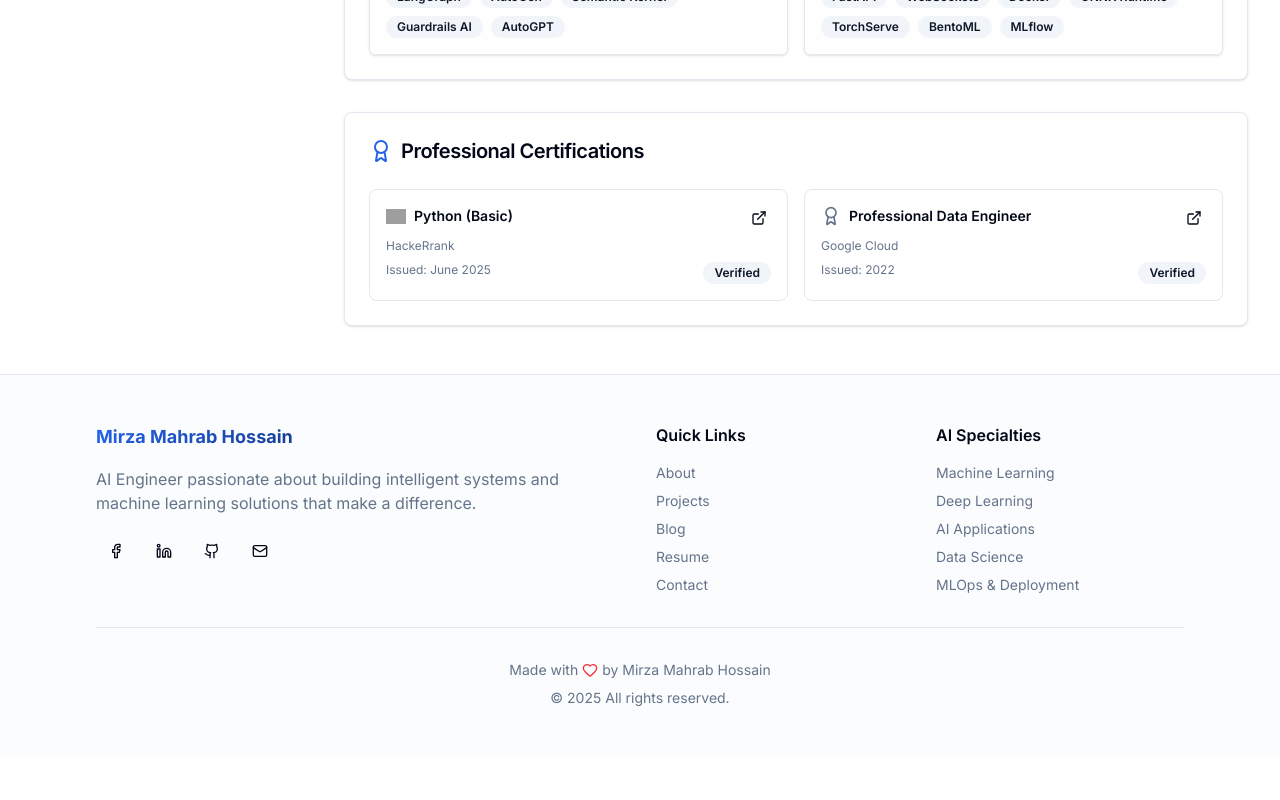
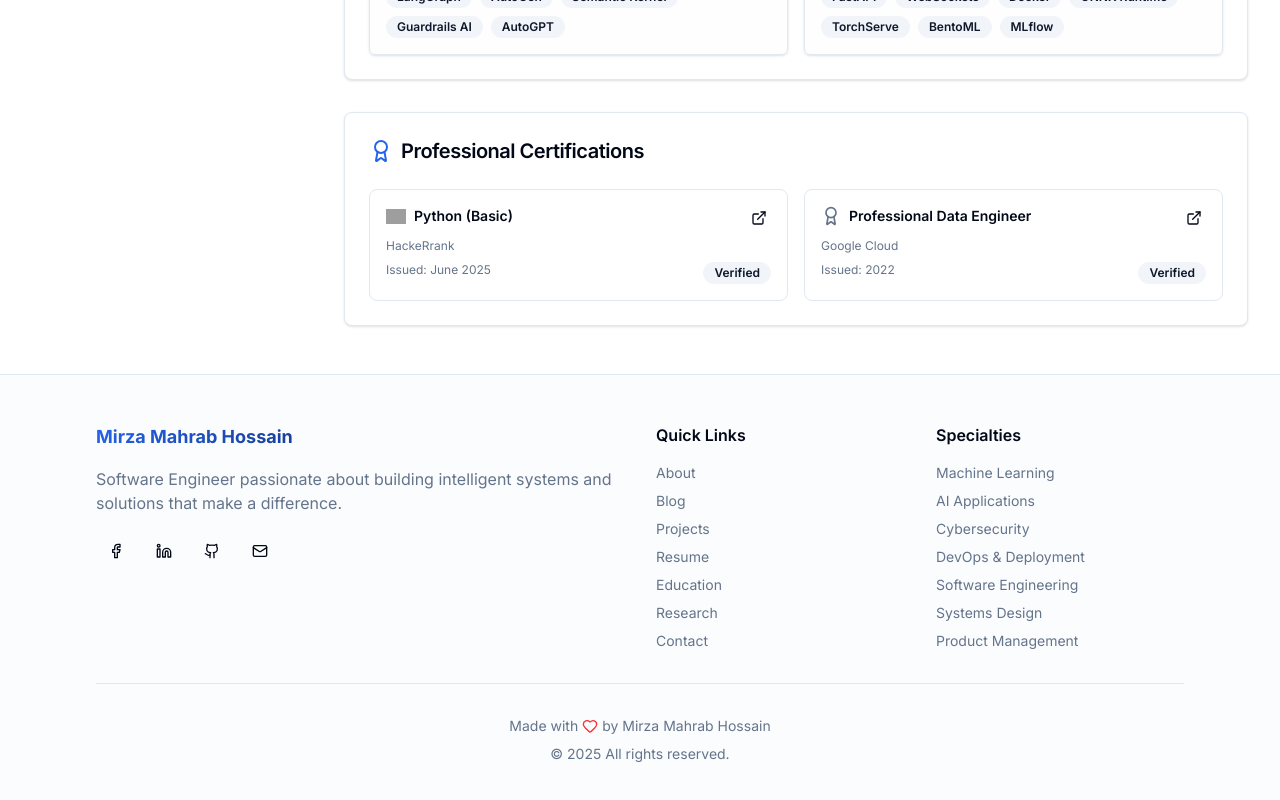
Before and after one commit to Mahrjose/Portfolio, a Next.js app: page /resume in a window 1280 px wide. Shown: the part 2309-3109 px from the top of the page. Before the commit the page ends 3065 px from the top, so only its background shows below. Built offline with nearby package versions, Linux system fonts and the light colour scheme; grey boxes are pictures that could not be loaded.

Commit message:
feat: update Blog link in Navigation to direct to external site

```diff
--- a/src/components/layout/footer.tsx
+++ b/src/components/layout/footer.tsx
@@ -1,3 +1,5 @@
+'use-client'
+
 import Link from "next/link"
 import { Heart } from "lucide-react"
 import { SocialIcons } from "@/components/layout/social-icons"
@@ -8,63 +10,106 @@
     <footer className="bg-muted/30 border-t">
       <div className="max-w-6xl mx-auto px-4 sm:px-6 lg:px-8 py-12">
         <div className="grid md:grid-cols-4 gap-8">
+          {/* Left Column: Branding + Socials */}
           <div className="md:col-span-2">
-            <h3 className="font-bold text-lg mb-4 gradient-text">Mirza Mahrab Hossain</h3>
+            <h3 className="font-bold text-lg mb-4 gradient-text">
+              Mirza Mahrab Hossain
+            </h3>
             <p className="text-muted-foreground mb-4">
-              AI Engineer passionate about building intelligent systems and machine learning solutions that make a
+              Software Engineer passionate about building intelligent systems and solutions that make a
               difference.
             </p>
             <SocialIcons social={portfolioData.hero.social} />
           </div>
 
+          {/* Quick Links */}
           <div>
             <h4 className="font-semibold mb-4">Quick Links</h4>
             <ul className="space-y-2 text-sm">
               <li>
-                <Link href="/about" className="text-muted-foreground hover:text-primary transition-colors">
+                <Link
+                  href="/about"
+                  className="text-muted-foreground hover:text-primary transition-colors"
+                >
                   About
                 </Link>
               </li>
               <li>
-                <Link href="/projects" className="text-muted-foreground hover:text-primary transition-colors">
+                <a
+                  href="https://blog.mahrabhossain.me"
+                  target="_blank"
+                  rel="noopener noreferrer"
+                  className="text-muted-foreground hover:text-primary transition-colors"
+                >
+                  Blog
+                </a>
+              </li>
+              <li>
+                <Link
+                  href="/projects"
+                  className="text-muted-foreground hover:text-primary transition-colors"
+                >
                   Projects
                 </Link>
               </li>
               <li>
-                <Link href="/blog" className="text-muted-foreground hover:text-primary transition-colors">
-                  Blog
-                </Link>
-              </li>
-              <li>
-                <Link href="/resume" className="text-muted-foreground hover:text-primary transition-colors">
+                <Link
+                  href="/resume"
+                  className="text-muted-foreground hover:text-primary transition-colors"
+                >
                   Resume
                 </Link>
               </li>
               <li>
-                <Link href="/contact" className="text-muted-foreground hover:text-primary transition-colors">
+                <Link
+                  href="/education"
+                  className="text-muted-foreground hover:text-primary transition-colors"
+                >
+                  Education
+                </Link>
+              </li>
+              <li>
+                <Link
+                  href="/research"
+                  className="text-muted-foreground hover:text-primary transition-colors"
+                >
+                  Research
+                </Link>
+              </li>
+              <li>
+                <Link
+                  href="/contact"
+                  className="text-muted-foreground hover:text-primary transition-colors"
+                >
                   Contact
                 </Link>
               </li>
             </ul>
           </div>
 
+          {/* Specialties */}
           <div>
-            <h4 className="font-semibold mb-4">AI Specialties</h4>
+            <h4 className="font-semibold mb-4">Specialties</h4>
             <ul className="space-y-2 text-sm text-muted-foreground">
               <li className="hover:text-primary transition-colors">Machine Learning</li>
-              <li className="hover:text-primary transition-colors">Deep Learning</li>
               <li className="hover:text-primary transition-colors">AI Applications</li>
-              <li className="hover:text-primary transition-colors">Data Science</li>
-              <li className="hover:text-primary transition-colors">MLOps & Deployment</li>
+              <li className="hover:text-primary transition-colors">Cybersecurity</li>
+              <li className="hover:text-primary transition-colors">DevOps & Deployment</li>
+              <li className="hover:text-primary transition-colors">Software Engineering</li>
+              <li className="hover:text-primary transition-colors">Systems Design</li>
+              <li className="hover:text-primary transition-colors">Product Management</li>
             </ul>
           </div>
         </div>
 
+        {/* Footer Bottom */}
         <div className="border-t mt-8 pt-8 text-center text-sm text-muted-foreground">
           <p className="flex items-center justify-center gap-1">
             Made with <Heart className="h-4 w-4 text-red-500 animate-pulse" /> by Mirza Mahrab Hossain
           </p>
-          <p className="mt-2">© {new Date().getFullYear()} All rights reserved.</p>
+          <p className="mt-2">
+            © {new Date().getFullYear()} All rights reserved.
+          </p>
         </div>
       </div>
     </footer>
--- a/src/components/layout/navigation.tsx
+++ b/src/components/layout/navigation.tsx
@@ -10,7 +10,7 @@
 const navItems = [
   { name: "Home", href: "/" },
   { name: "About", href: "/about" },
-  { name: "Blog", href: "/blog" },
+  { name: "Blog", href: "https://blog.mahrabhossain.me" },
   { name: "Projects", href: "/projects" },
   { name: "Resume", href: "/resume" },
   { name: "Education", href: "/education" },
```
